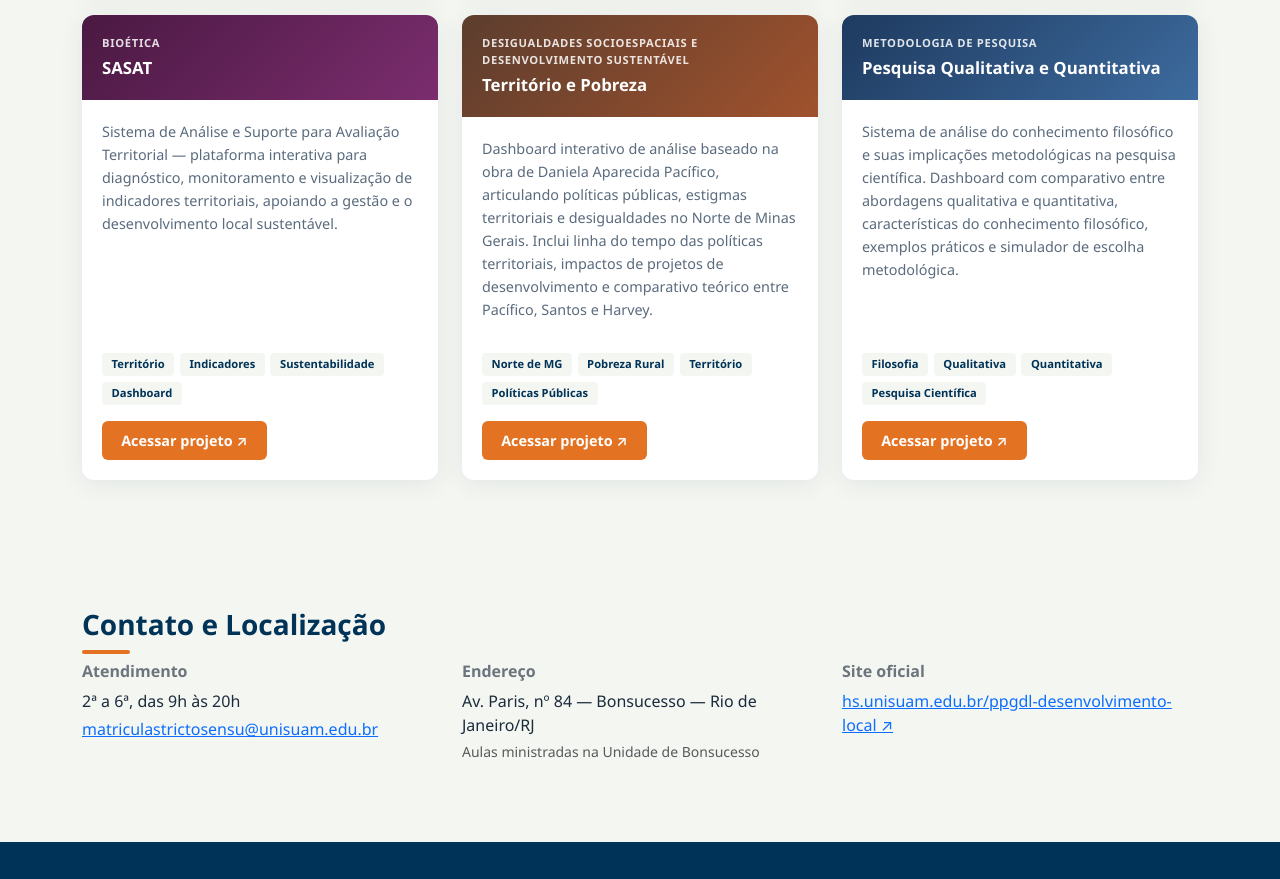
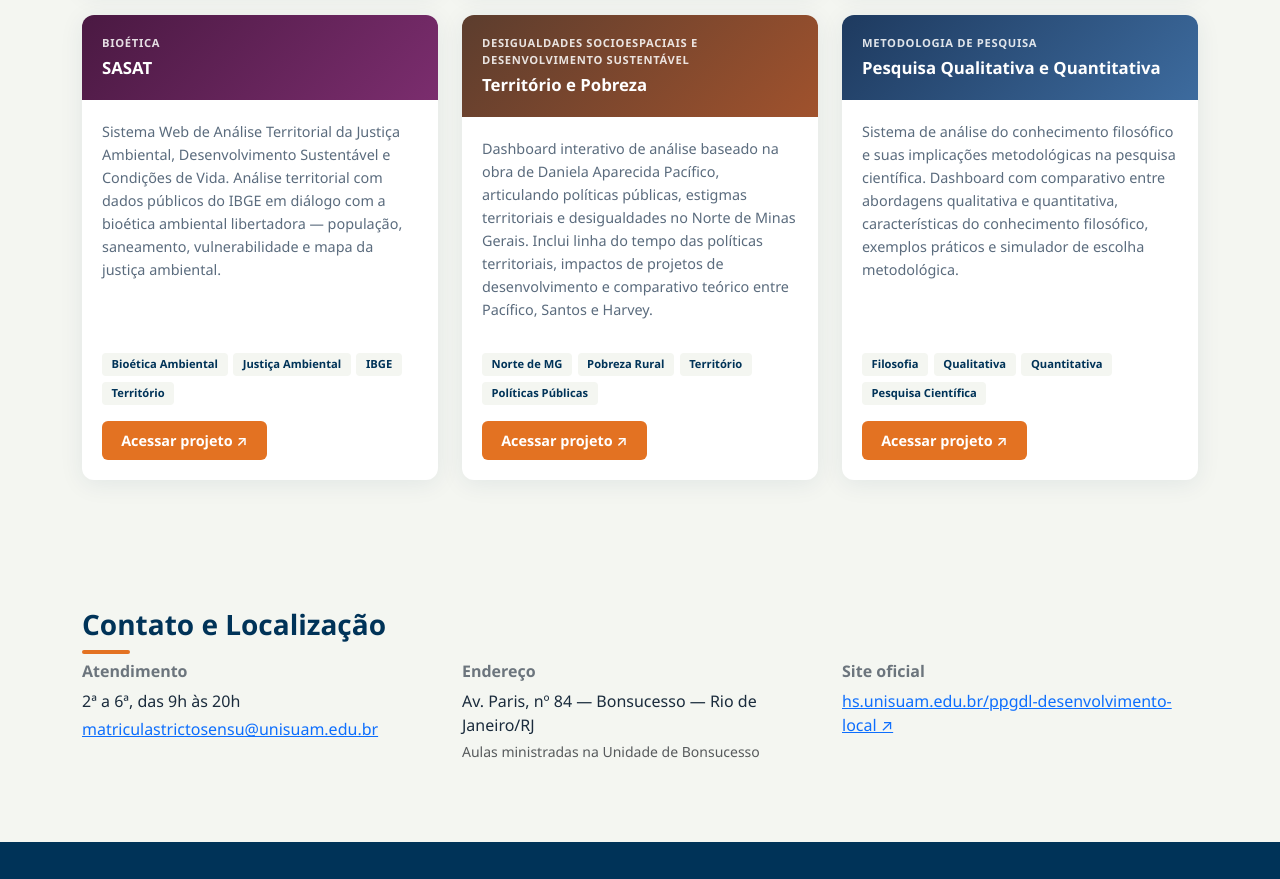
Before and after one commit to rodrigobragatere/PPGDL, a website: page index.html in a window 1280 px wide. Shown: the part 4220-5099 px from the top of the page. Drawn offline with nearby package versions, Linux system fonts and the light colour scheme.

Commit message:
ajuste de link sast

```diff
--- a/index.html
+++ b/index.html
@@ -417,17 +417,17 @@
               </div>
               <div class="project-card-body">
                 <p>
-                  Sistema de Análise e Suporte para Avaliação Territorial — plataforma interativa para
-                  diagnóstico, monitoramento e visualização de indicadores territoriais, apoiando a gestão
-                  e o desenvolvimento local sustentável.
+                  Sistema Web de Análise Territorial da Justiça Ambiental, Desenvolvimento Sustentável e
+                  Condições de Vida. Análise territorial com dados públicos do IBGE em diálogo com a
+                  bioética ambiental libertadora — população, saneamento, vulnerabilidade e mapa da justiça ambiental.
                 </p>
                 <div class="project-tags">
+                  <span class="project-tag">Bioética Ambiental</span>
+                  <span class="project-tag">Justiça Ambiental</span>
+                  <span class="project-tag">IBGE</span>
                   <span class="project-tag">Território</span>
-                  <span class="project-tag">Indicadores</span>
-                  <span class="project-tag">Sustentabilidade</span>
-                  <span class="project-tag">Dashboard</span>
                 </div>
-                <a href="https://sasat.vercel.app/" class="btn-project" target="_blank" rel="noopener">
+                <a href="https://sasat-xi.vercel.app/" class="btn-project" target="_blank" rel="noopener">
                   Acessar projeto ↗
                 </a>
               </div>
```
Also changed, not shown: README.md.
